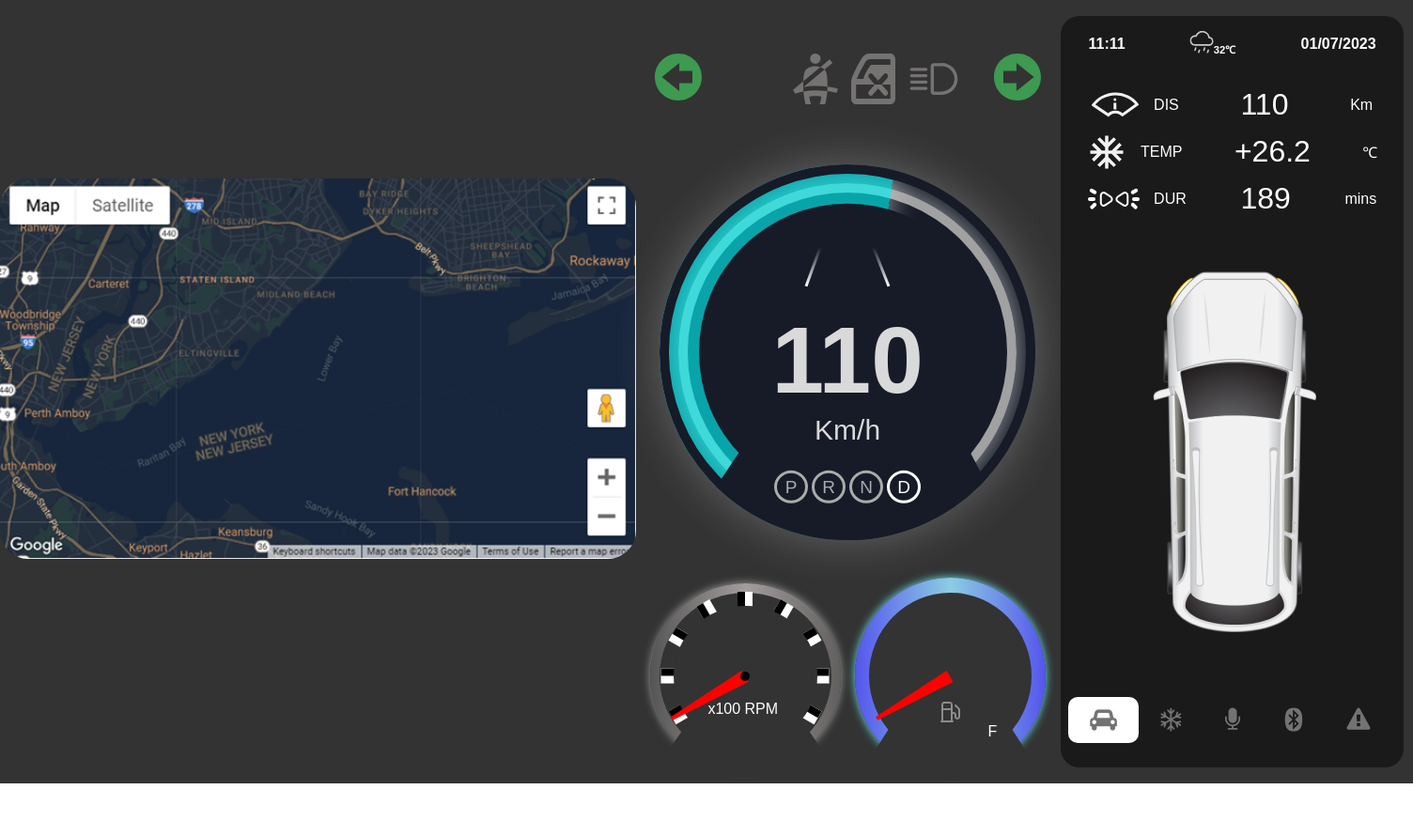
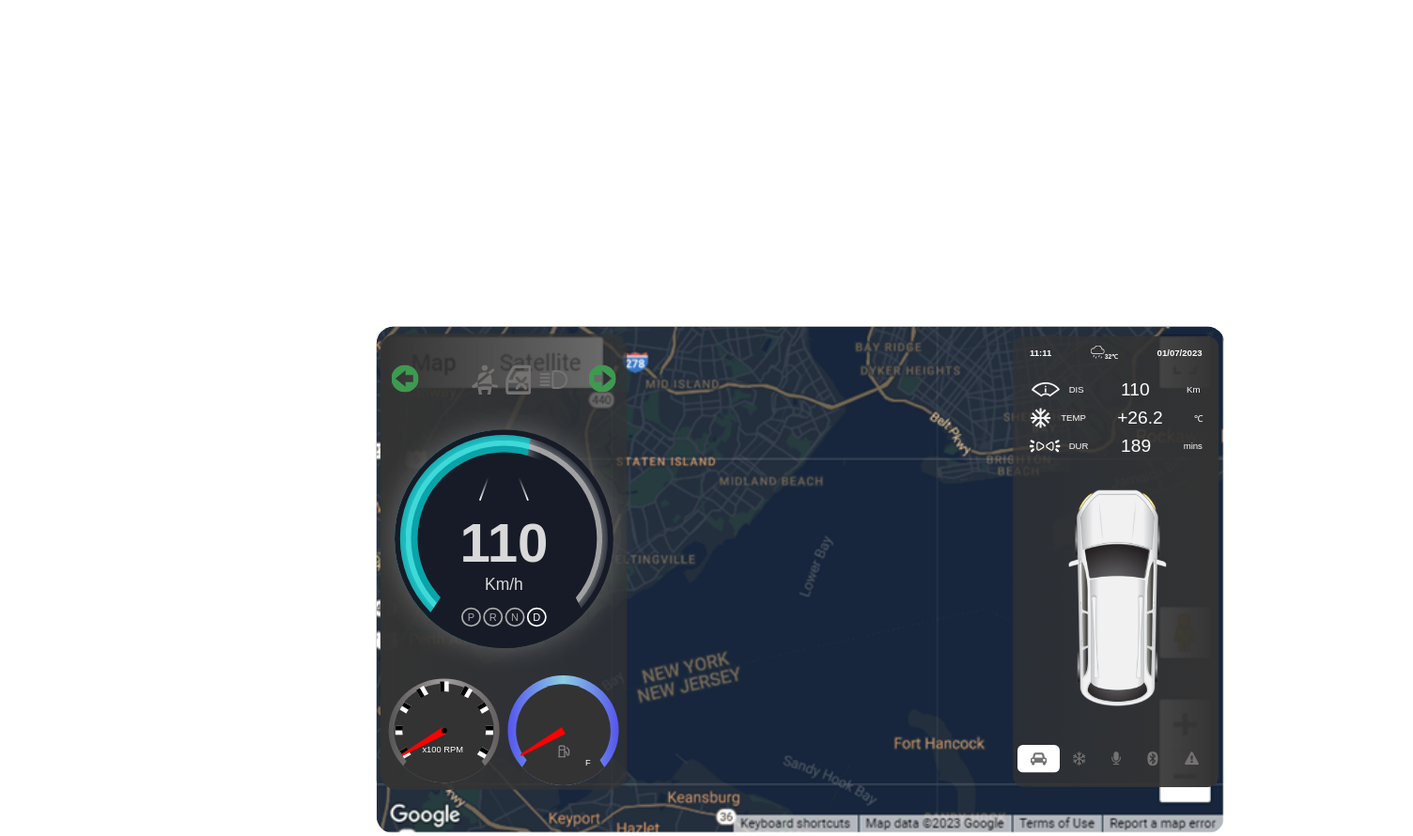
Before and after one commit to PhongVietCode/PhongVietCode.github.io, a website: page interface.html in a window 1280 px wide. Shown: the whole page at 94% size, 1504 px wide, since content can reach past the window. Before the commit the page ends 834 px from the top, so only its background shows below. Drawn offline with Linux system fonts and the light colour scheme.

Commit message:
Update style.css

```diff
--- a/style.css
+++ b/style.css
@@ -3,38 +3,76 @@
     padding: 0;
     font-family: sans-serif;
 }
+.bg{
+    width: 100%;
+    height: 900px;
+    background-image: url('assest/viewcar.jpg');
+    background-repeat: no-repeat;
+    background-size: cover;
+    position: relative;
+}
 .container{
     display: flex;
     width: 1504px;
-    height: 752px;
+    height: 834px;
+    position: relative;
+    transform: scale(0.6);
+    top: 181px;
+    left:100px;
+    border-width: 10px;
+    border-radius: 30px;
+    position: relative;
+}
+
+.control-bar{
+    background-color: #fff;
+    position: absolute;
+    top: 384px;
+    left: 1409px;
+    margin: 10px;
+}
+.user-input-route{
+    position: absolute;
+    border: 1px solid black;
+    text-align: center;
+    font-family: system-ui, -apple-system, BlinkMacSystemFont, 'Segoe UI', Roboto, Oxygen, Ubuntu, Cantarell, 'Open Sans', 'Helvetica Neue', sans-serif;
+    line-height: 30px;
+    top:0;
+    padding: 10px;
+    left: 15%;
 }
 /* -----PART 1----- */
 .google-map{
-    width: 45%;
-    height: 834px;
-    background-color: #333333;
+    width: 110%;
+    height: 100%;
+    background-color: rgb(51, 51, 51);
+    border-width: 10px;
+    border-radius: 30px;
 }
 
-.google-map-container{
-    display: flex;
-    margin-top: 190px;
-    border-radius: 20px;
-}
 /* -----PART 2----- */
 .meter-object{
-    background-color: #333333;
+    /* background-color:  rgba(51, 51, 51, 1); */
+    background-image: linear-gradient(to right,rgba(51, 51, 51, 1),rgba(51, 51, 51, 0.7));
     width: 30%;
     height: 834px;
+    z-index: 5;
+    left: 0;
+    position: absolute;
+    border-radius: 30px;
+    transform: scale(0.97);
 }
 .total-feature{
     width: 25%;
     height: 834px;
-    background-color: #333;
+    left: 75%;
+    position: absolute;
+    z-index: 5;
 }
 
 .meter-head{
     width: 100%;
-    background-color: #333;
+    /* background-image: linear-gradient(to right,rgba(51, 51, 51, 1),rgba(51, 51, 51, 0.5)); */
     height: 15%;
 }
 .meter-body{
@@ -48,7 +86,7 @@
 .speed-container{
     width: 25em;
     height: 25em;
-    background-color: #161b27;
+    background-color: rgb(22, 27, 39);
     border-radius: 50%;
     display: flex;
     align-items: center;
@@ -167,23 +205,24 @@
 }
 .meter-tail{
     display:flex;
-    background-color: #333333;
+    /* background-color: rgb(51, 51, 51,0.5); */
     align-items: center;
     justify-content: center;
-    height: 25%;
+    height: 24%;
+    padding-top: 10px;
 }
 .rpm-meter-container{
     width: 45%;
     height: 95%;
     background-image: linear-gradient(to right, rgb(86, 85, 85), rgb(163, 157, 157), rgb(98, 95, 95));
-    box-shadow: 0 0 10px #a1a1a1;
+    /* box-shadow: 0 0 10px #a1a1a1; */
     margin-bottom: 20px;
     border-radius: 50%;
     position: relative;
     display: flex;
     align-items: center;
     justify-content: center;
-    /* overflow: hidden; */
+    overflow: hidden;
 }
 .center-point{
     width: 10px;
@@ -295,7 +334,7 @@
     width: 45%;
     height: 100%;
     background-image: linear-gradient(to right, rgb(85, 85, 237), rgb(140, 205, 227), rgb(85, 85, 237));
-    box-shadow: 0 0 10px #67e8e8;
+    /* box-shadow: 0 0 10px #67e8e8; */
     margin-bottom: 20px;
     margin-left: 10px;
     border-radius: 50%;
@@ -304,7 +343,7 @@
     align-items: center;
     justify-content: center;
     margin-left: 15px;
-    /* overflow: hidden; */
+    overflow: hidden;
 }
 .fuel-cover{
     width: 85%;
@@ -363,7 +402,8 @@
 .feature-container{
     width: 97%;
     height: 96%;
-    background-color: #1a1a1a;
+    background-image: linear-gradient(to left,rgba(51, 51, 51, 1),rgba(51, 51, 51, 0.7));
+
     margin: auto;
     border-radius: 20px;
     margin-right: 10px ;
@@ -403,7 +443,15 @@
 .main-info-car{
     display: flex;
     align-items: center;
-    justify-content: center;
+    flex-direction: column;
+}
+.status{
+    position: relative;
+    text-align: center;
+    font-size: 40px;
+    font-weight: bolder;
+    color: #fff;
+    top: -63px;
 }
 .nav{
     height: 27%;
```
